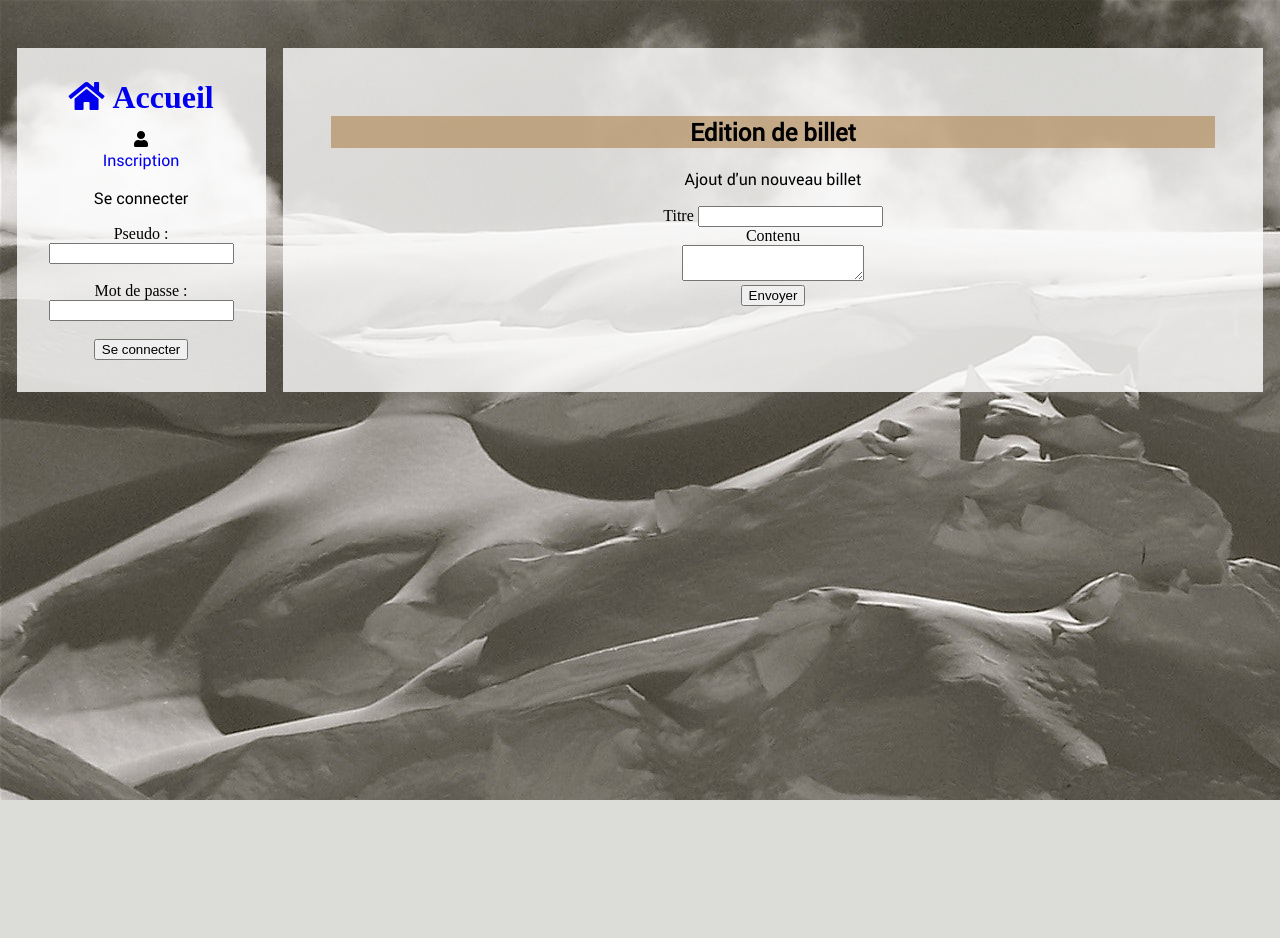
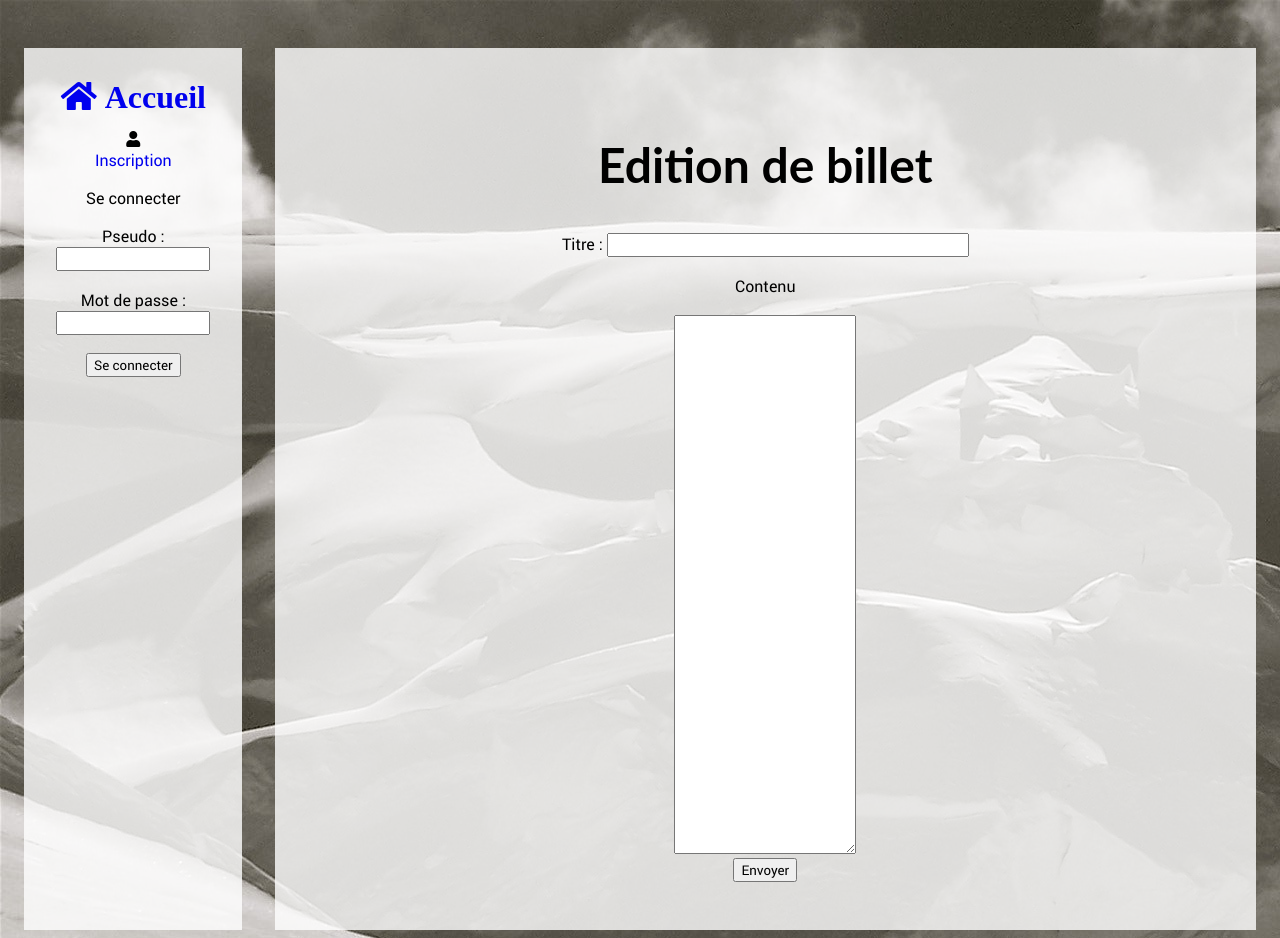
Before and after one commit to Sourigna-Vannapho/alaska-blog, a PHP site: page /view/add_entry.php in a window 1280 px wide. Before the commit the page ends 800 px from the top, so only its background shows below. Run offline with PHP 8.4, Linux system fonts and the light colour scheme; some libraries are stand-ins or nearby versions; some web fonts are replaced.

Commit message:
Front end adjustments
Modifications to css and views

```diff
--- a/public/css/style.css
+++ b/public/css/style.css
@@ -23,7 +23,8 @@ body{
 	justify-content: space-around;
 	margin-top:3em;
 }
-a,h2,p{
+
+a,h2,p,label,#comment,input{
 	font-family: 'robotoregular',serif;
 }
 
@@ -35,34 +36,57 @@ a{
 	text-decoration: none;
 }
 
+h2{
+	padding:5px;
+}
+
 .fa-home{
 	font-size:2em;
+}
 
-}
 #blogSection,#loginSection{
 	background-color:rgba(255,255,255,0.8);
 }
+
 #blogSection{
 	width:70%;
 	display:inline-block;
 	padding:3em;
 }
+
 #loginSection{
 	padding:2em;
 }
+
 h1{
 	font-size:3em;
 }
+
 h2{
 	background-color:rgba(174,131,76,0.6);
 }
-#datePost{
+
+#datePost,.info{
 	font-style:italic;
 }
+
 #blogEntry{
 	background-color:rgba(213,169,113,0.6);
 }
 
-#bloctxt{
+#blogEntry p{
+	margin-top:-20px;
+}
 
+#entryTitle{
+	width:40%;
 }
+
+#mytextarea{
+	height:40em;
+}
+
+#comment{
+	width:40%;
+	height:5em;
+}
--- a/view/add_entry.php
+++ b/view/add_entry.php
@@ -1,11 +1,10 @@
 <?php $title = 'Edition billet'; ?>
 <?php ob_start(); ?>
-<h2>Edition de billet</h2>
-<p>Ajout d'un nouveau billet</p>
+<h1>Edition de billet</h1>
 <form method="post" action="index.php?action=add_entry_confirm<?php if (isset($_GET['id'])){ echo '&amp;id='. $_GET['id']; } ?>">
-	<label>Titre</label>
-	<input type="text" name="entryTitle" value="<?php if (isset($_GET['id'])){ echo $post['title'];}?>"/><br/>
-    <label>Contenu</label><br/>
+	<label>Titre : </label>
+	<input id="entryTitle" type="text" name="entryTitle" value="<?php if (isset($_GET['id'])){ echo $post['title'];}?>"/><br/><br/>
+    <label>Contenu</label><br/><br/>
     <textarea id="mytextarea" type="text" name="entryContent">
     	<?php if (isset($_GET['id'])){ echo $post['content'];}?>
     </textarea>
--- a/view/admin_panel.php
+++ b/view/admin_panel.php
@@ -15,6 +15,7 @@ while ($data = $posts->fetch())
 			  ?>
 		</div>
 	</div>
+	<br/>
 	<span id='datePost'><?= 'Posté le ' . $data['date_creation'] . ' - '?> </span>
 	<a href='index.php?action=post&amp;id=<?= $data['id']?>'><i class="far fa-comments"></i><?= $data['nombreComm'] . ' Commentaire(s)' ?></a>
 	<br/>
--- a/view/showPostView.php
+++ b/view/showPostView.php
@@ -17,7 +17,7 @@ if (isset($_SESSION['id']) AND isset($_SESSION['pseudo'])){ ?>
 <p>Connecté en tant que <?= $_SESSION['pseudo'] ?> </p>
 <form method="POST" action="index.php?action=comment_confirm&amp;id=<?=$_GET['id'] ?>">
 	<label>Commentaire : </label><br/>
-	<textarea type="text" name="comment" ></textarea><br/>
+	<textarea id="comment" type="text" name="comment" ></textarea><br/><br/>
 	<input type="submit" value="Envoyer" />
 </form> <?php } ?>
 <div>
```
Also changed, not shown: view/registerView.php (+6 -2 lines).
